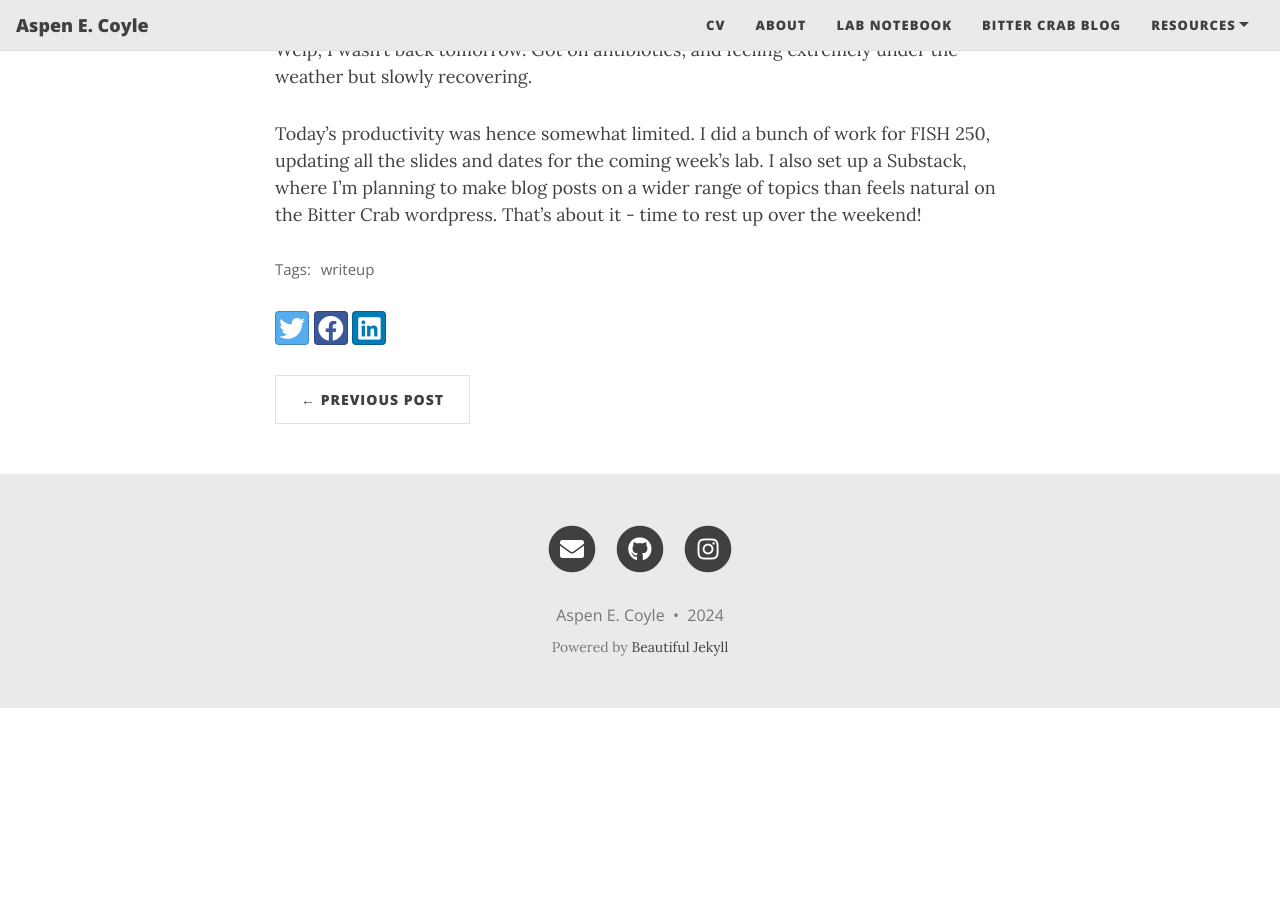
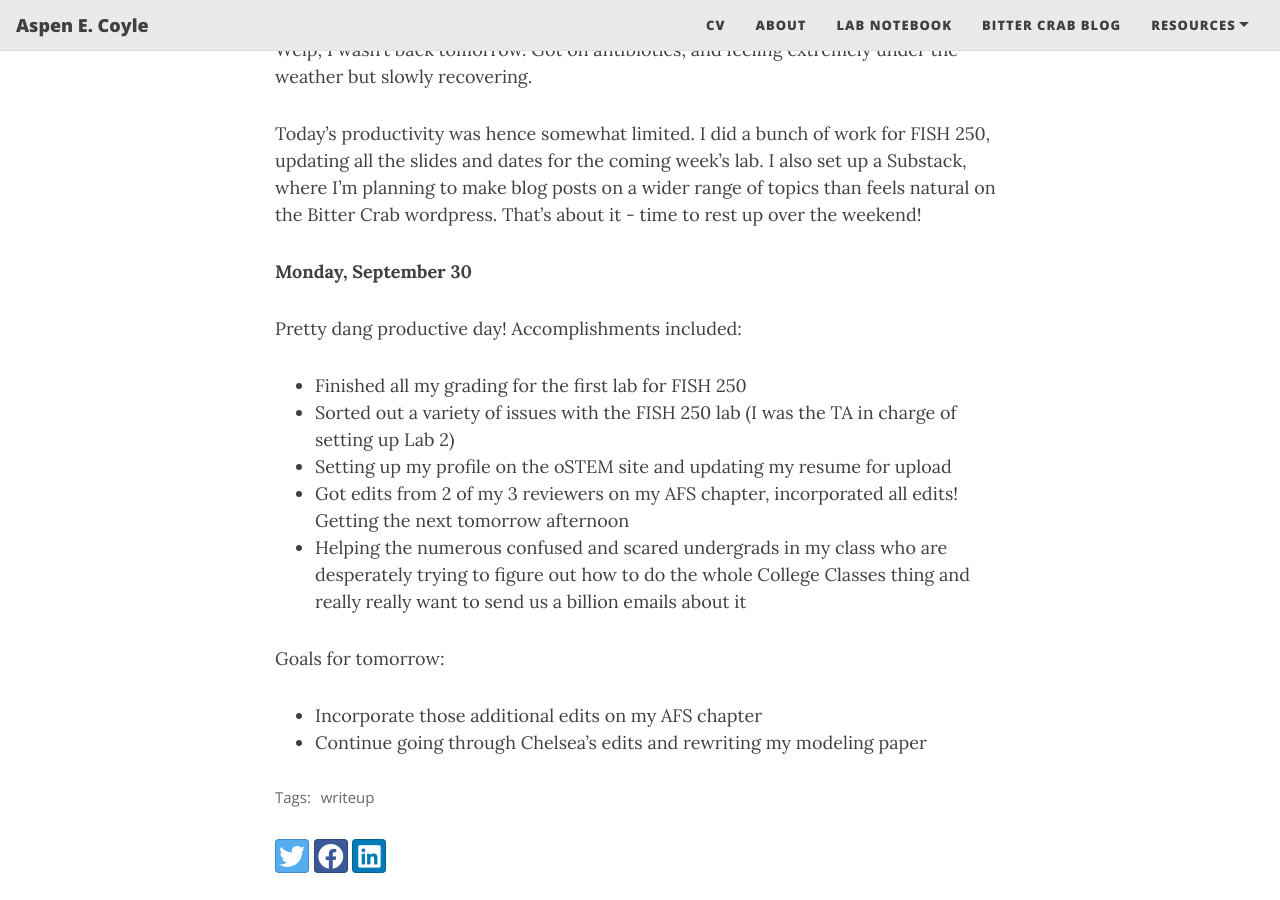
Before and after one commit to aspencoyle/aspencoyle.github.io, a Jekyll site: the page built from _posts/2024-09-18-September_posts.md, in a window 1280 px wide and 900 px high, scrolled down 3091 px. Built offline with Jekyll 4.4.1, drawn with Linux system fonts in a browser that asks for light colours; nearby versions of some CDN libraries; before the commit the page ends 3799 px from its top, so only the background shows below that.

Commit message:
new notebook post

```diff
--- a/_posts/2024-09-18-September_posts.md
+++ b/_posts/2024-09-18-September_posts.md
@@ -64,3 +64,16 @@ Went to the first FISH 250 class! Besides that, nothing today, as I had to head
 Welp, I wasn't back tomorrow. Got on antibiotics, and feeling extremely under the weather but slowly recovering.
 
 Today's productivity was hence somewhat limited. I did a bunch of work for FISH 250, updating all the slides and dates for the coming week's lab. I also set up a Substack, where I'm planning to make blog posts on a wider range of topics than feels natural on the Bitter Crab wordpress. That's about it - time to rest up over the weekend!
+
+**Monday, September 30**
+
+Pretty dang productive day! Accomplishments included:
+- Finished all my grading for the first lab for FISH 250
+- Sorted out a variety of issues with the FISH 250 lab (I was the TA in charge of setting up Lab 2)
+- Setting up my profile on the oSTEM site and updating my resume for upload
+- Got edits from 2 of my 3 reviewers on my AFS chapter, incorporated all edits! Getting the next tomorrow afternoon
+- Helping the numerous confused and scared undergrads in my class who are desperately trying to figure out how to do the whole College Classes thing and really really want to send us a billion emails about it
+
+Goals for tomorrow:
+- Incorporate those additional edits on my AFS chapter
+- Continue going through Chelsea's edits and rewriting my modeling paper
```
